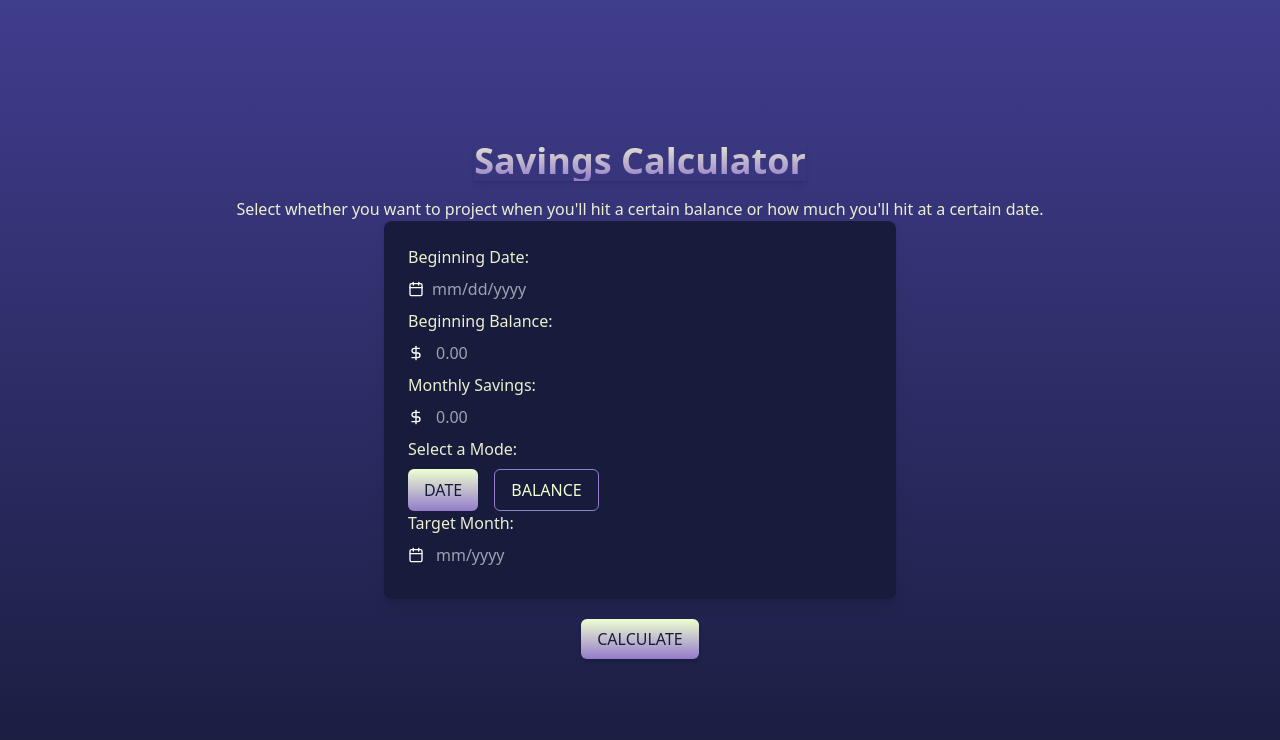
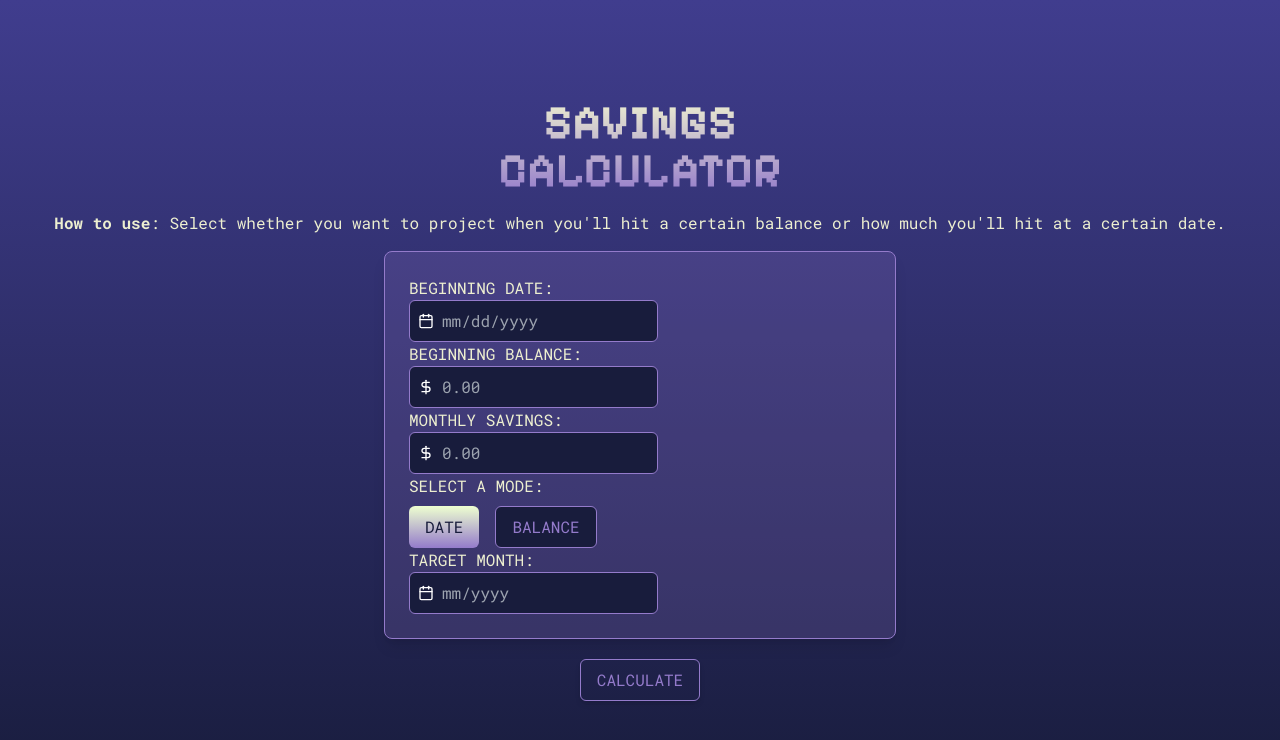
Before and after one commit to kelsey-d/savings-calculator, a Next.js app: page / in a window 1280 px wide. Shown: the top 740 px of the page. Built offline with nearby package versions, Linux system fonts and the light colour scheme.

Commit message:
ui cleanup

```diff
--- a/package.json
+++ b/package.json
@@ -1,5 +1,5 @@
 {
-  "name": "beginner-next-js",
+  "name": "savings-estimator",
   "version": "0.1.0",
   "private": true,
   "scripts": {
--- a/src/app/globals.css
+++ b/src/app/globals.css
@@ -26,14 +26,26 @@ body {
     rgb(var(--background-start-rgb));
 }
 
+.input {
+  @apply bg-[#181C3C] border border-[#947BCB] p-2 rounded-md overflow-hidden w-fit flex items-center gap-x-2;
+}
+
+.font-roboto {
+  font-family: var(--font-roboto), sans-serif;
+}
+
+.font-pixelify-sans {
+  font-family: var(--font-pixelify-sans), sans-serif;
+}
+
 .no-arrows {
-    -moz-appearance: textfield; /* Firefox */
-    -webkit-appearance: none; /* Safari and Chrome */
-    appearance: none; /* Standard */
+  -moz-appearance: textfield; /* Firefox */
+  -webkit-appearance: none; /* Safari and Chrome */
+  appearance: none; /* Standard */
 }
 
 .no-arrows::-webkit-inner-spin-button,
 .no-arrows::-webkit-outer-spin-button {
-    -webkit-appearance: none; /* Remove arrows in Webkit browsers */
-    margin: 0; /* Remove margin */
+  -webkit-appearance: none; /* Remove arrows in Webkit browsers */
+  margin: 0; /* Remove margin */
 }
--- a/src/app/layout.js
+++ b/src/app/layout.js
@@ -1,20 +1,24 @@
 import './globals.css'
 import { Metadata } from 'next'
-import { Inter } from 'next/font/google'
+import { Roboto_Mono, Pixelify_Sans } from 'next/font/google'
 
-const inter = Inter({ subsets: ['latin'] })
+const roboto = Roboto_Mono({ subsets: ['latin'], variable: '--font-roboto' })
+const pixelifySans = Pixelify_Sans({
+  subsets: ['latin'],
+  variable: '--font-pixelify-sans',
+})
 
 export const metadata = {
-  title: 'Savings Estimator',
+  title: 'Savings Calculator',
   description: 'Get ahead on your savings',
 }
 
-export default function RootLayout({
-  children
-}) {
+export default function RootLayout({ children }) {
   return (
-    <html lang="en">
-      <body className="flex flex-wrap justify-center content-center h-screen">{children}</body>
+    <html lang="en" className={`${pixelifySans.variable} ${roboto.variable}`}>
+      <body className="flex flex-wrap justify-center content-center h-screen">
+        {children}
+      </body>
     </html>
   )
 }
--- a/src/app/page.js
+++ b/src/app/page.js
@@ -147,24 +147,29 @@ export default function Page() {
   }
 
   return (
-    <div className="min-h-screen w-full bg-gradient-to-b from-[#403D8E] to-[#181C3C] flex flex-col items-center justify-center">
-      <h1 className="text-4xl font-bold text-transparent bg-clip-text bg-gradient-to-b from-[#EDEFD0] to-[#947BCB] shadow-md">
-        Savings Calculator
+    <div className="min-h-screen font-roboto w-full bg-gradient-to-b from-[#403D8E] to-[#181C3C] flex flex-col items-center justify-center">
+      <h1 className="text-5xl font-black font-pixelify-sans text-shadow-cyan-500/50 text-transparent text-center bg-clip-text bg-gradient-to-b from-[#EDEFD0] to-[#947BCB] uppercase">
+        Savings <br />
+        Calculator
       </h1>
-      <p className="text-[#EDEFD0] mt-4 text-center">
-        Select whether you want to project when you'll hit a certain balance or
-        how much you'll hit at a certain date.
+      <p className="text-[#EDEFD0] my-4 text-center text-shadow-lg/30">
+        <span className="font-bold">How to use</span>: Select whether you want
+        to project when you'll hit a certain balance or how much you'll hit at a
+        certain date.
       </p>
       {!result && (
         <form
           action={handleSubmit}
           className="flex flex-col justify-center items-center w-full"
         >
-          <div className="md:w-2/5 p-6 rounded-lg shadow-lg bg-[#181C3C]">
-            <label htmlFor="beginning-date" className="text-[#EDEFD0]">
+          <div className="flex flex-col md:w-2/5 p-6 rounded-lg shadow-lg bg-[#947BCB]/20 border border-[#947BCB]">
+            <label
+              htmlFor="beginning-date"
+              className="text-[#EDEFD0] uppercase"
+            >
               Beginning Date:{' '}
             </label>
-            <div className="flex items-center">
+            <div className="input">
               <Calendar className="size-4" />
               <input
                 id="beginning-date"
@@ -172,14 +177,17 @@ export default function Page() {
                 placeholder="mm/dd/yyyy"
                 value={beginningDate}
                 onChange={(e) => handleBeginningDate(e)}
-                className="bg-[#181C3C] text-white rounded-md p-2"
+                className="bg-inherit text-white focus:border-none"
               />
             </div>
 
-            <label htmlFor="beginning-balance" className="text-[#EDEFD0]">
+            <label
+              htmlFor="beginning-balance"
+              className="text-[#EDEFD0] uppercase"
+            >
               Beginning Balance:{' '}
             </label>
-            <div className="flex items-center gap-x-1">
+            <div className="input">
               <DollarSign className="size-4" />
               <input
                 id="beginning-balance"
@@ -187,7 +195,7 @@ export default function Page() {
                 placeholder="0.00"
                 value={beginningBalance}
                 onChange={(e) => handleBeginningBalance(e)}
-                className="bg-[#181C3C] text-white rounded-md p-2 w-fit inline no-arrows"
+                className="bg-inherit text-white no-arrows"
               />
             </div>
             <small
@@ -198,10 +206,13 @@ export default function Page() {
               Invalid dollar amount
             </small>
 
-            <label htmlFor="monthly-savings" className="text-[#EDEFD0]">
-              Monthly Savings:{' '}
+            <label
+              htmlFor="monthly-savings"
+              className="text-[#EDEFD0] uppercase"
+            >
+              Monthly Savings:
             </label>
-            <div className="flex items-center gap-x-1">
+            <div className="input">
               <DollarSign className="size-4" />
               <input
                 id="monthly-savings"
@@ -209,7 +220,7 @@ export default function Page() {
                 placeholder="0.00"
                 value={monthlySavings}
                 onChange={(e) => handleMonthlySavings(e)}
-                className="bg-[#181C3C] text-white rounded-md p-2 no-arrows"
+                className="bg-inherit text-white no-arrows"
               />
             </div>
             <small
@@ -219,8 +230,8 @@ export default function Page() {
             >
               Invalid dollar amount
             </small>
-            <label htmlFor="mode-toggle" className="text-[#EDEFD0]">
-              Select a Mode:{' '}
+            <label htmlFor="mode-toggle" className="text-[#EDEFD0] uppercase">
+              Select a Mode:
             </label>
             <div id="mode-toggle" className="flex gap-4 mt-2">
               <button
@@ -229,7 +240,7 @@ export default function Page() {
                 className={`px-4 py-2 rounded-md ${
                   estimateType === 'date'
                     ? 'bg-gradient-to-b from-[#EEFFD0] to-[#947BCB] text-[#181C3C]'
-                    : 'bg-[#181C3C] text-[#EDEFD0] border border-[#947BCB]'
+                    : 'bg-[#181C3C] text-[#947BCB] border border-[#947BCB]'
                 }`}
               >
                 DATE
@@ -240,7 +251,7 @@ export default function Page() {
                 className={`px-4 py-2 rounded-md ${
                   estimateType === 'balance'
                     ? 'bg-gradient-to-b from-[#EDEFD0] to-[#947BCB] text-[#181C3C]'
-                    : 'bg-[#181C3C] text-[#EEFFD0] border border-[#947BCB]'
+                    : 'bg-[#181C3C] text-[#947BCB] border border-[#947BCB]'
                 }`}
               >
                 BALANCE
@@ -248,10 +259,13 @@ export default function Page() {
             </div>
             {estimateType === 'date' && (
               <>
-                <label htmlFor="target-month" className="text-[#EDEFD0]">
-                  Target Month:{' '}
+                <label
+                  htmlFor="target-month"
+                  className="text-[#EDEFD0] uppercase"
+                >
+                  Target Month:
                 </label>
-                <div className="flex items-center gap-x-1">
+                <div className="input">
                   <Calendar className="size-4" />
                   <input
                     id="target-month"
@@ -259,7 +273,7 @@ export default function Page() {
                     placeholder="mm/yyyy"
                     value={targetMonth}
                     onChange={(e) => handleTargetMonth(e)}
-                    className="bg-[#181C3C] text-white rounded-md p-2"
+                    className="bg-inherit text-white"
                   />
                 </div>
                 <small
@@ -273,10 +287,13 @@ export default function Page() {
             )}
             {estimateType === 'balance' && (
               <>
-                <label htmlFor="target-balance" className="text-[#EDEFD0]">
-                  Target Balance:{' '}
+                <label
+                  htmlFor="target-balance"
+                  className="text-[#EDEFD0] uppercase"
+                >
+                  Target Balance:
                 </label>
-                <div className="flex items-center gap-x-1">
+                <div className="input">
                   <DollarSign className="size-4" />
                   <input
                     id="target-balance"
@@ -284,7 +301,7 @@ export default function Page() {
                     placeholder="0.00"
                     value={targetBalance}
                     onChange={(e) => handleTargetBalance(e)}
-                    className="bg-[#181C3C] text-white rounded-md p-2 no-arrows"
+                    className="bg-inherit text-white no-arrows"
                   />
                 </div>
                 <small
@@ -298,7 +315,11 @@ export default function Page() {
             )}
           </div>
           <button
-            className="mt-5 px-4 py-2 bg-gradient-to-b from-[#EEFFD0] to-[#947BCB] text-[#181C3C] rounded-md shadow-md"
+            className={`mt-5 px-4 py-2 rounded-md shadow-md ${
+              disableSubmit()
+                ? 'text-[#947BCB] border border-[#947BCB]'
+                : 'bg-gradient-to-b from-[#EDEFD0] to-[#947BCB] text-[#181C3C]'
+            }`}
             type="submit"
             disabled={disableSubmit()}
           >
```
Also changed, not shown: public/fonts.js (added), 2 other files (tests, documents, lock files or other folders).
